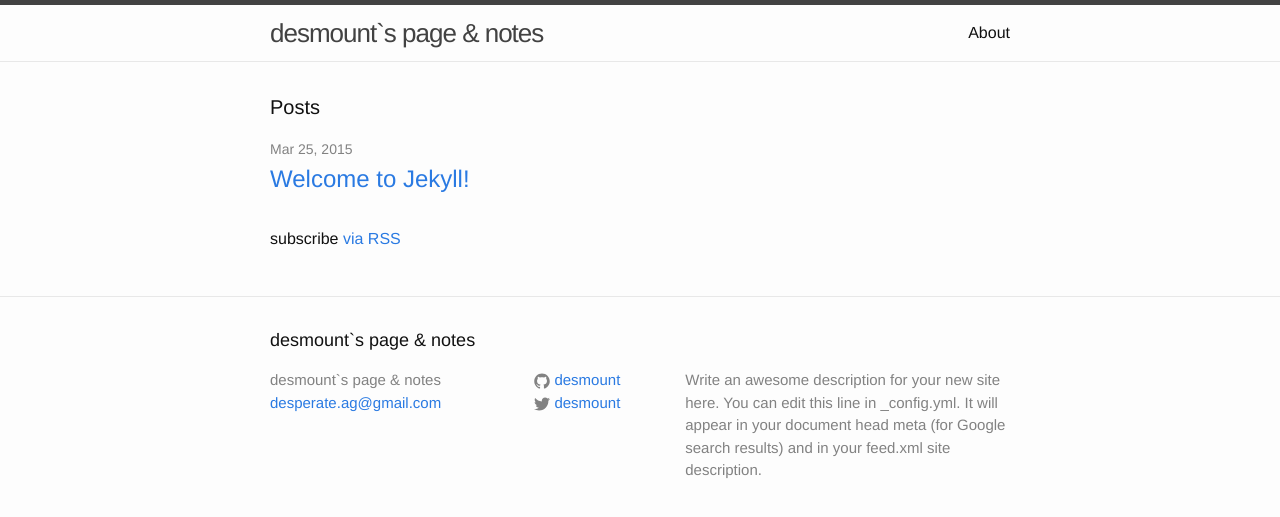
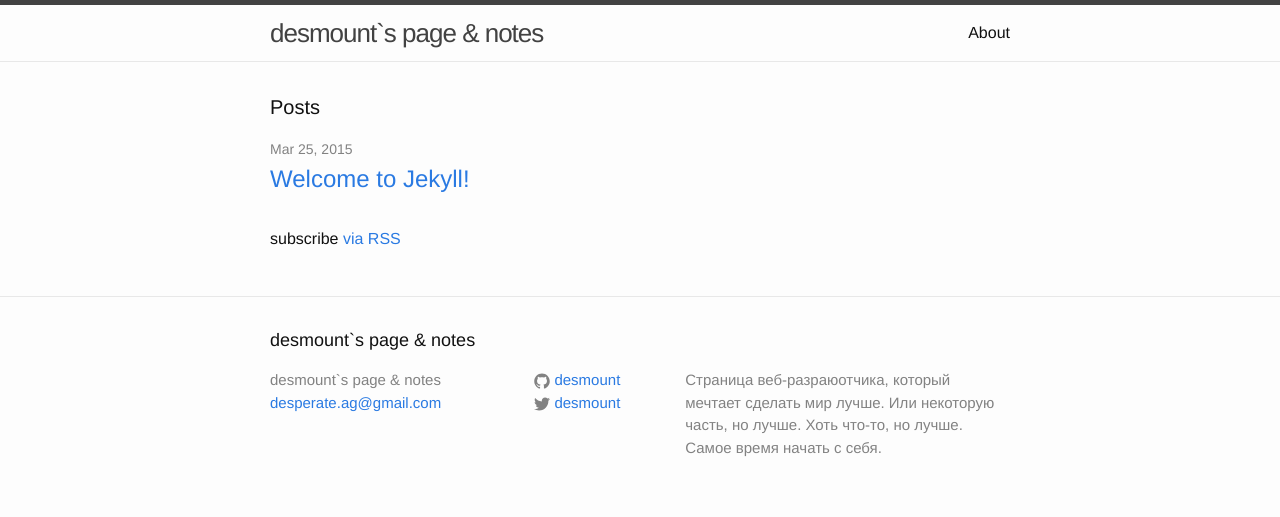
Before and after one commit to desmount/desmount.github.io, a Jekyll site: the page built from index.html, in a window 1280 px wide. Shown: the top 517 px of the page. Built offline with Jekyll 4.4.1, drawn with Linux system fonts in a browser that asks for light colours.

Commit message:
Update _config.yml

```diff
--- a/_config.yml
+++ b/_config.yml
@@ -3,9 +3,9 @@ title: desmount`s page & notes
 email: desperate.ag@gmail.com
 name: Aleksei Skorobogatyi
 description: > # this means to ignore newlines until "baseurl:"
-  Write an awesome description for your new site here. You can edit this
-  line in _config.yml. It will appear in your document head meta (for
-  Google search results) and in your feed.xml site description.
+  Страница веб-разраюотчика, который мечтает сделать мир лучше.
+  Или некоторую часть, но лучше. Хоть что-то, но лучше.
+  Самое время начать с себя.
 baseurl: "" # the subpath of your site, e.g. /blog/
 url: "http://desmount.github.io" # the base hostname & protocol for your site
 twitter_username: desmount
```
